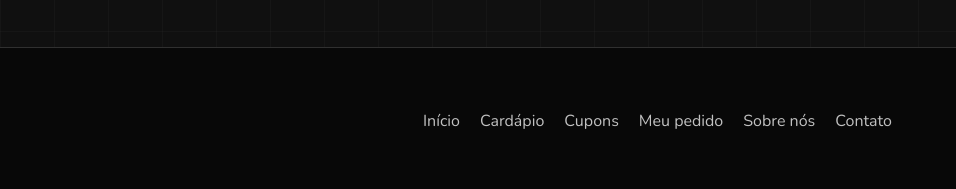
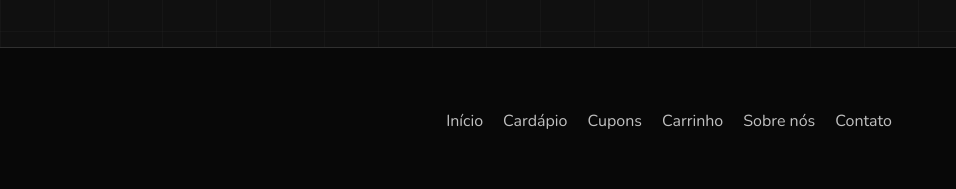
Before and after one commit to Kamazn/Israel_Projeto_Final, a plain HTML site: page html/cardapio.html in a window 1280 px wide. Shown: the part 1913-2102 px from the top of the page, 324-1280 px from the left. Drawn offline with nearby package versions, Linux system fonts and the light colour scheme.

Commit message:
fix: Padroniza o link Carrinho no rodapé

```diff
--- a/html/cardapio.html
+++ b/html/cardapio.html
@@ -183,7 +183,7 @@
                 <a href="index.html">Início</a>
                 <a href="cardapio.html">Cardápio</a>
                 <a href="cupons.html">Cupons</a>
-                <a href="carrinho.html">Meu pedido</a>
+                <a href="carrinho.html">Carrinho</a>
                 <a href="sobrenos.html">Sobre nós</a>
                 <a href="contato.html">Contato</a>
             </nav>
```
Also changed, not shown: html/carrinho.html (+1 -1 lines), html/contato.html (+1 -1 lines), html/cupons.html (+1 -1 lines), html/index.html (+1 -1 lines), html/sobrenos.html (+1 -1 lines).
